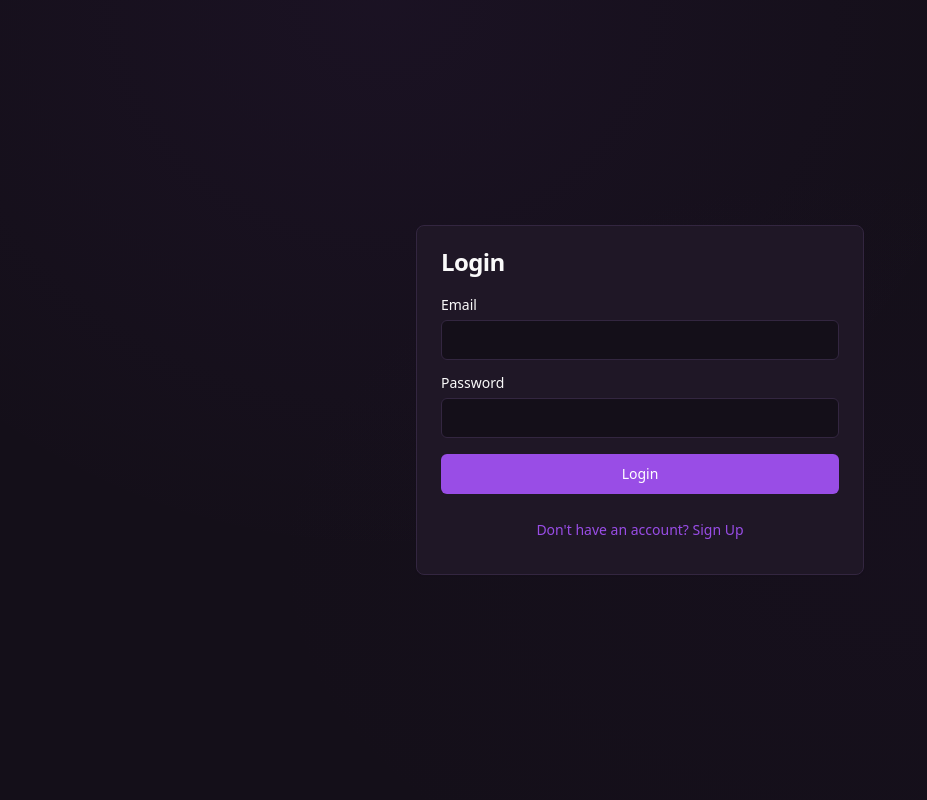
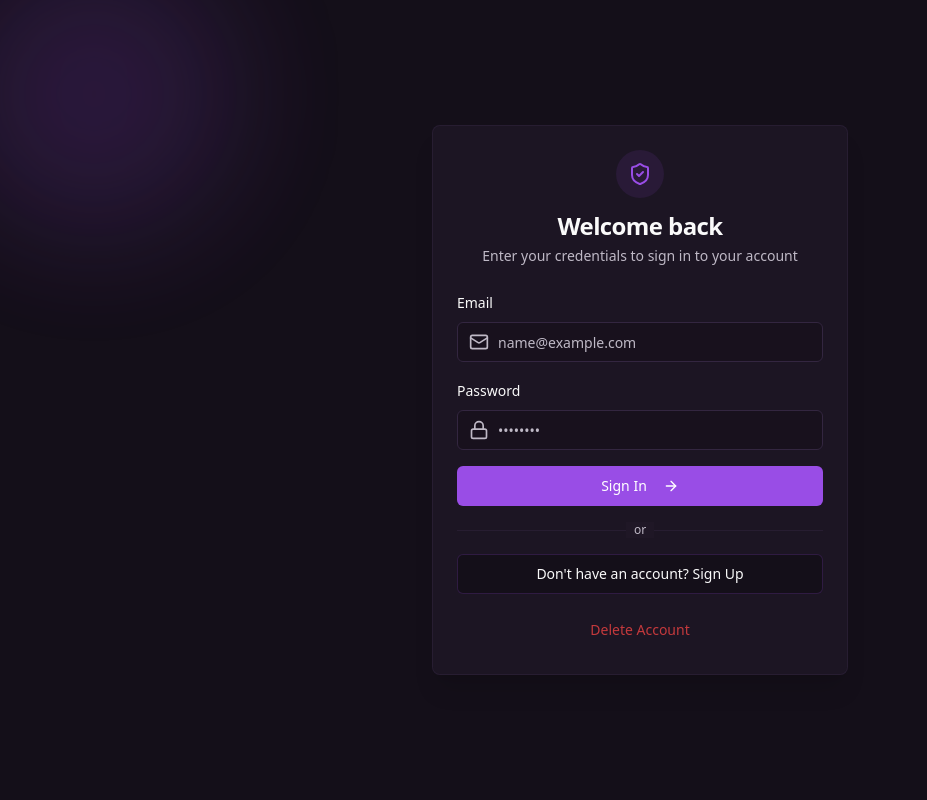
Before and after one commit to rudra1614/secure-vault-sage, a React (Vite) app: page /auth in a window 1280 px wide. Shown: the whole page, without its empty margins (0-927 px from the left). Built offline with nearby package versions, Linux system fonts and the light colour scheme.

Commit message:
Improve Auth page aesthetics
This commit aims to improve the visual appeal of the `/auth` page.  No specific implementation details are included in this commit message.

```diff
--- a/src/pages/Auth.tsx
+++ b/src/pages/Auth.tsx
@@ -3,10 +3,21 @@ import { useState } from "react";
 import { useNavigate } from "react-router-dom";
 import { Button } from "@/components/ui/button";
 import { Input } from "@/components/ui/input";
-import { Card, CardContent, CardHeader, CardTitle } from "@/components/ui/card";
+import { Card, CardContent, CardHeader, CardTitle, CardDescription } from "@/components/ui/card";
 import { Label } from "@/components/ui/label";
 import { useToast } from "@/hooks/use-toast";
 import { supabase } from "@/integrations/supabase/client";
+import { Mail, Lock, User, ArrowRight, ShieldCheck } from "lucide-react";
+import {
+  AlertDialog,
+  AlertDialogAction,
+  AlertDialogCancel,
+  AlertDialogContent,
+  AlertDialogDescription,
+  AlertDialogFooter,
+  AlertDialogHeader,
+  AlertDialogTitle,
+} from "@/components/ui/alert-dialog";
 
 const Auth = () => {
   const navigate = useNavigate();
@@ -15,6 +26,7 @@ const Auth = () => {
   const [isLogin, setIsLogin] = useState(true);
   const [email, setEmail] = useState("");
   const [password, setPassword] = useState("");
+  const [showDeleteDialog, setShowDeleteDialog] = useState(false);
 
   const handlePasswordAuth = async (e: React.FormEvent) => {
     e.preventDefault();
@@ -72,50 +84,158 @@ const Auth = () => {
     }
   };
 
+  const handleDeleteAccount = async () => {
+    try {
+      setIsLoading(true);
+      const { error } = await supabase.auth.admin.deleteUser(
+        (await supabase.auth.getUser()).data.user?.id || ""
+      );
+
+      if (error) throw error;
+
+      await supabase.auth.signOut();
+
+      toast({
+        title: "Account deleted",
+        description: "Your account has been successfully deleted.",
+      });
+
+      navigate("/");
+    } catch (error: any) {
+      toast({
+        title: "Error",
+        description: error.message || "Failed to delete account",
+        variant: "destructive",
+      });
+    } finally {
+      setIsLoading(false);
+      setShowDeleteDialog(false);
+    }
+  };
+
   return (
-    <div className="min-h-screen flex items-center justify-center bg-black-50">
-      <Card className="w-full max-w-md">
-        <CardHeader>
-          <CardTitle>{isLogin ? "Login" : "Sign Up"}</CardTitle>
+    <div className="min-h-screen flex items-center justify-center bg-background overflow-hidden relative">
+      {/* Background gradient elements */}
+      <div className="absolute top-[-50px] left-[-50px] w-72 h-72 bg-primary/20 rounded-full filter blur-3xl animate-pulse-soft"></div>
+      <div className="absolute bottom-[-50px] right-[-50px] w-72 h-72 bg-primary/10 rounded-full filter blur-3xl"></div>
+
+      <div className="w-full max-w-md p-4 z-10 animate-scale-in">
+        <Card className="border border-border/50 shadow-xl backdrop-blur-sm bg-card/80">
+          <CardHeader className="space-y-1 text-center">
+            <div className="mx-auto bg-primary/10 p-2 rounded-full w-12 h-12 flex items-center justify-center mb-2">
+              <ShieldCheck className="w-6 h-6 text-primary" />
+            </div>
+            <CardTitle className="text-2xl font-bold tracking-tight">
+              {isLogin ? "Welcome back" : "Create an account"}
+            </CardTitle>
+            <CardDescription className="text-muted-foreground">
+              {isLogin
+                ? "Enter your credentials to sign in to your account"
+                : "Enter your details to create your account"}
+            </CardDescription>
           </CardHeader>
           <CardContent>
             <form onSubmit={handlePasswordAuth} className="space-y-4">
-            <div className="grid gap-2">
-              <Label htmlFor="email">Email</Label>
+              <div className="space-y-2">
+                <Label htmlFor="email" className="text-sm font-medium">
+                  Email
+                </Label>
+                <div className="relative">
+                  <Mail className="absolute left-3 top-2.5 h-5 w-5 text-muted-foreground" />
                   <Input
                     id="email"
                     type="email"
+                    placeholder="name@example.com"
                     value={email}
                     onChange={(e) => setEmail(e.target.value)}
+                    className="pl-10 bg-background/50"
                     required
                   />
                 </div>
-            <div className="grid gap-2">
-              <Label htmlFor="password">Password</Label>
+              </div>
+
+              <div className="space-y-2">
+                <Label htmlFor="password" className="text-sm font-medium">
+                  Password
+                </Label>
+                <div className="relative">
+                  <Lock className="absolute left-3 top-2.5 h-5 w-5 text-muted-foreground" />
                   <Input
                     id="password"
                     type="password"
+                    placeholder={isLogin ? "••••••••" : "Create a password"}
                     value={password}
                     onChange={(e) => setPassword(e.target.value)}
+                    className="pl-10 bg-background/50"
                     required
                   />
                 </div>
-            <Button type="submit" className="w-full" disabled={isLoading}>
-              {isLogin ? "Login" : "Sign Up"}
+              </div>
+
+              <Button
+                type="submit"
+                className="w-full transition-all hover:shadow-md space-x-2 group"
+                disabled={isLoading}
+              >
+                <span>{isLogin ? "Sign In" : "Create Account"}</span>
+                <ArrowRight className="w-4 h-4 group-hover:translate-x-1 transition-transform" />
               </Button>
+
+              <div className="relative my-4">
+                <div className="absolute inset-0 flex items-center">
+                  <span className="w-full border-t border-border/50"></span>
+                </div>
+                <div className="relative flex justify-center text-xs">
+                  <span className="bg-card px-2 text-muted-foreground">or</span>
+                </div>
+              </div>
+
               <Button
                 type="button"
-              variant="link"
-              className="w-full"
+                variant="outline"
+                className="w-full border-primary/20 hover:bg-primary/5"
                 onClick={() => setIsLogin(!isLogin)}
               >
                 {isLogin
                   ? "Don't have an account? Sign Up"
                   : "Already have an account? Login"}
               </Button>
+
+              {isLogin && (
+                <Button
+                  type="button"
+                  variant="link"
+                  className="w-full text-destructive/80 hover:text-destructive"
+                  onClick={() => setShowDeleteDialog(true)}
+                >
+                  Delete Account
+                </Button>
+              )}
             </form>
           </CardContent>
         </Card>
+      </div>
+
+      <AlertDialog open={showDeleteDialog} onOpenChange={setShowDeleteDialog}>
+        <AlertDialogContent>
+          <AlertDialogHeader>
+            <AlertDialogTitle>Are you absolutely sure?</AlertDialogTitle>
+            <AlertDialogDescription>
+              This action cannot be undone. This will permanently delete your
+              account and remove your data from our servers.
+            </AlertDialogDescription>
+          </AlertDialogHeader>
+          <AlertDialogFooter>
+            <AlertDialogCancel>Cancel</AlertDialogCancel>
+            <AlertDialogAction
+              onClick={handleDeleteAccount}
+              className="bg-destructive text-destructive-foreground hover:bg-destructive/90"
+            >
+              {isLoading ? "Deleting..." : "Delete Account"}
+            </AlertDialogAction>
+          </AlertDialogFooter>
+        </AlertDialogContent>
+      </AlertDialog>
     </div>
   );
 };
```
Lines whose indentation alone changed are shown as unchanged.
